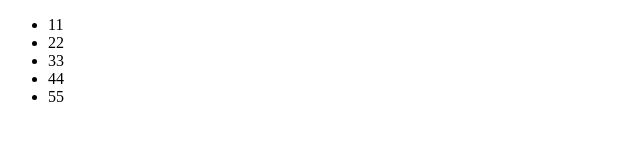
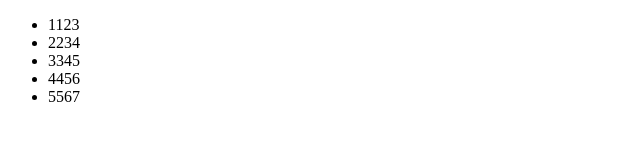
Before and after one commit to HZF62871/git01, a plain HTML site: page index.html in a window 1280 px wide. Shown: the full height of the page, 0-640 px from the left. Drawn offline with Linux system fonts and the light colour scheme.

Commit message:
update .gitignore

```diff
--- a/index.html
+++ b/index.html
@@ -6,11 +6,11 @@
 </head>
 <body>
 <ul>
-    <li>11</li>
-    <li>22</li>
-    <li>33</li>
-    <li>44</li>
-    <li>55</li>
+    <li>1123</li>
+    <li>2234</li>
+    <li>3345</li>
+    <li>4456</li>
+    <li>5567</li>
 </ul>
 </body>
 </html>
```
Also changed, not shown: .gitignore.txt (added).
